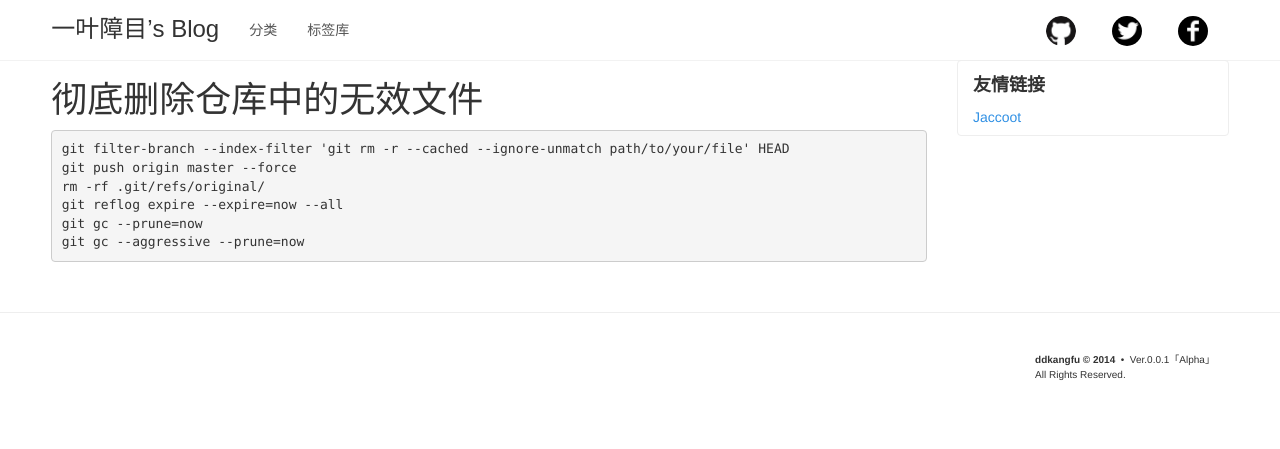
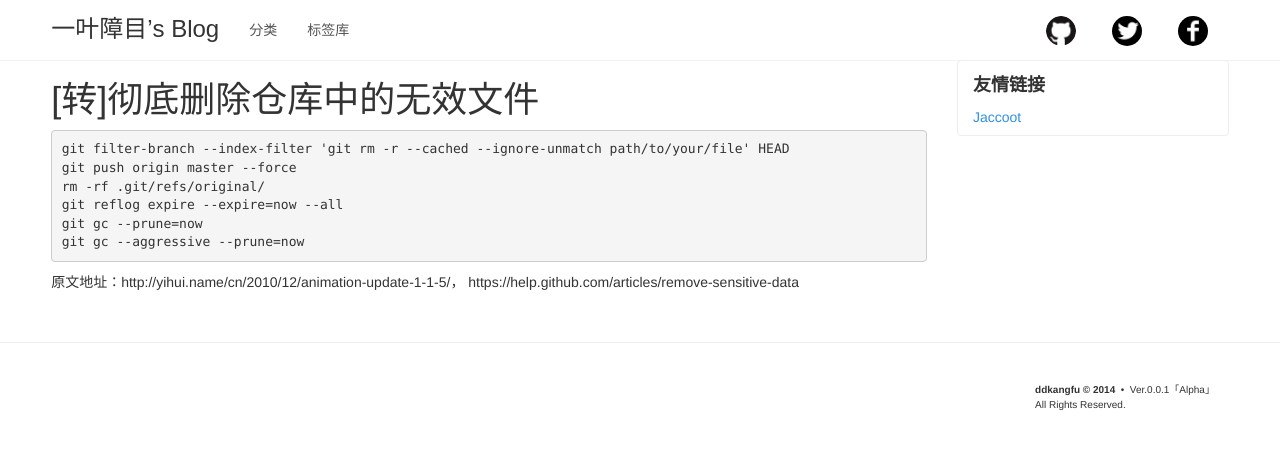
Before and after one commit to ddkangfu/ddkangfu.github.io, a Jekyll site: the page built from _posts/2014-12-10-git-delete-file.md, in a window 1280 px wide. Shown: the top 449 px of the page. Built offline with Jekyll 4.4.1, drawn with Linux system fonts in a browser that asks for light colours; some web fonts are replaced; Markdown is read by kramdown in place of the engine named in the settings.

Commit message:
增加了转载说明。

````diff
--- a/_posts/2014-12-10-git-delete-file.md
+++ b/_posts/2014-12-10-git-delete-file.md
@@ -5,7 +5,7 @@ category: 开发
 comments: true
 ---
 
-#彻底删除仓库中的无效文件
+# [转]彻底删除仓库中的无效文件
 
 ```
 git filter-branch --index-filter 'git rm -r --cached --ignore-unmatch path/to/your/file' HEAD
@@ -15,3 +15,5 @@ git reflog expire --expire=now --all
 git gc --prune=now
 git gc --aggressive --prune=now
 ```
+
+原文地址：http://yihui.name/cn/2010/12/animation-update-1-1-5/， https://help.github.com/articles/remove-sensitive-data
````
